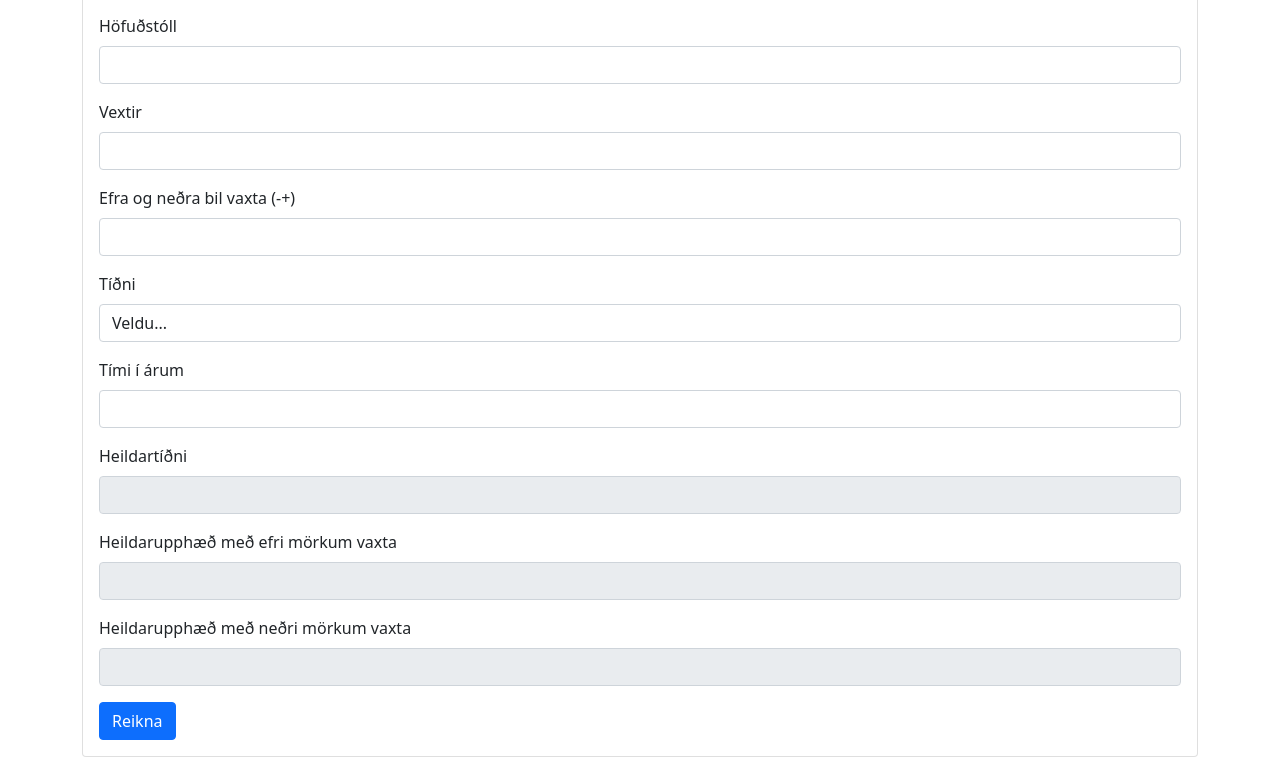
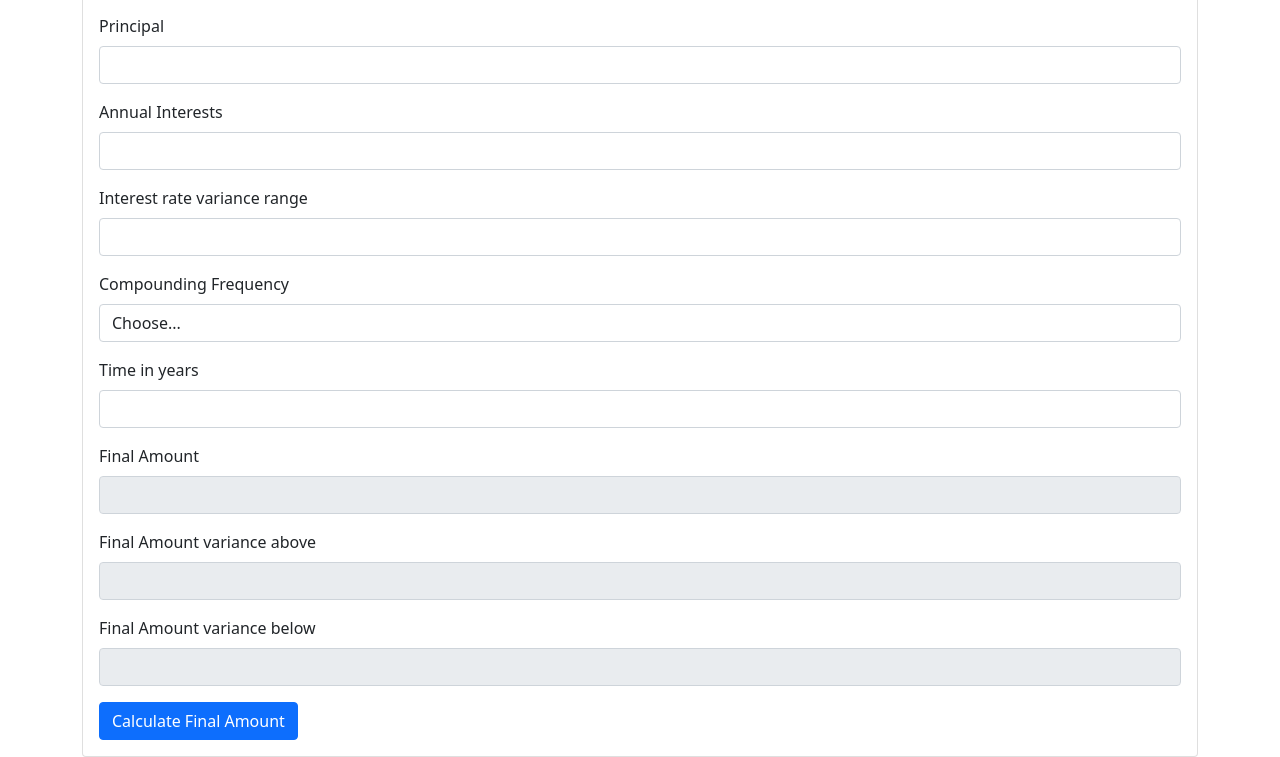
Before and after one commit to Einfaldlega-Hugmyndir/Compound_Interest_Calculator, a website built with webpack: page src/index.html in a window 1280 px wide. Shown: the part 124-881 px from the top of the page. Built offline with nearby package versions, Linux system fonts and the light colour scheme.

Commit message:
Revert "Icelandic translation"
This reverts commit 0f47bba8e075d5f876e065f84b05dec239a1341a.

```diff
--- a/src/index.html
+++ b/src/index.html
@@ -3,7 +3,7 @@
   <head>
     <meta charset="UTF-8" />
     <meta name="viewport" content="width=device-width, initial-scale=1.0" />
-    <title>Vaxtareiknivél</title>
+    <title>Compound Interest Calculator</title>
     <link
       href="https://cdn.jsdelivr.net/npm/bootstrap@5.0.2/dist/css/bootstrap.min.css"
       rel="stylesheet"
@@ -13,12 +13,12 @@
     <div class="container mt-5">
       <div class="card">
         <div class="card-header">
-          <h1>Vaxtareiknivél</h1>
+          <h1>Compound Interest Calculator</h1>
         </div>
         <div class="card-body">
           <form id="compoundInterestForm" class="needs-validation" novalidate>
             <div class="mb-3">
-              <label for="principal" class="form-label">Höfuðstóll</label>
+              <label for="principal" class="form-label">Principal</label>
               <input
                 type="number"
                 class="form-control"
@@ -27,11 +27,11 @@
                 required
               />
               <div class="invalid-feedback">
-                Vinsamlegast sláðu inn höfuðstól
+                Please enter the principal amount.
               </div>
             </div>
             <div class="mb-3">
-              <label for="rate" class="form-label">Vextir</label>
+              <label for="rate" class="form-label">Annual Interests</label>
               <input
                 type="number"
                 class="form-control"
@@ -40,11 +40,11 @@
                 required
               />
               <div class="invalid-feedback">
-                Vinsamlegast sláið inn vexti
+                Please enter the annual interest rate.
               </div>
             </div>
             <div class="mb-3">
-              <label for="variance" class="form-label">Efra og neðra bil vaxta (-+)</label>
+              <label for="variance" class="form-label">Interest rate variance range</label>
               <input
                 type="number"
                 class="form-control"
@@ -53,26 +53,28 @@
               />
             </div>
             <div class="mb-3">
-              <label for="compounding" class="form-label">Tíðni</label>
+              <label for="compounding" class="form-label"
+                >Compounding Frequency</label
+              >
               <select
                 class="form-control"
                 id="compounding"
                 name="compounding"
                 required
               >
-                <option value="">Veldu...</option>
-                <option value="1">Árlega</option>
-                <option value="2">Hálfs-árslega</option>
-                <option value="4">Fjórðungslega</option>
-                <option value="12">Mánaðarlega</option>
-                <option value="365">Daglega</option>
+                <option value="">Choose...</option>
+                <option value="1">Annually</option>
+                <option value="2">Semi-Annually</option>
+                <option value="4">Quarterly</option>
+                <option value="12">Monthly</option>
+                <option value="365">Daily</option>
               </select>
               <div class="invalid-feedback">
-                Vinsamlegast sláðu inn tíðni
+                Please select the compounding frequency.
               </div>
             </div>
             <div class="mb-3">
-              <label for="time" class="form-label">Tími í árum</label>
+              <label for="time" class="form-label">Time in years</label>
               <input
                 type="number"
                 class="form-control"
@@ -81,11 +83,11 @@
                 required
               />
               <div class="invalid-feedback">
-                Vinsamlegast sláið inn tíma í árum
+                Please enter the time in years.
               </div>
             </div>
             <div class="mb-3">
-              <label for="finalAmount" class="form-label">Heildartíðni</label>
+              <label for="finalAmount" class="form-label">Final Amount</label>
               <input
                 type="text"
                 class="form-control"
@@ -95,7 +97,7 @@
               />
             </div>
             <div class="mb-3">
-              <label for="finalAmountVarianceAbove" class="form-label">Heildarupphæð með efri mörkum vaxta</label>
+              <label for="finalAmountVarianceAbove" class="form-label">Final Amount variance above</label>
               <input
                 type="text"
                 class="form-control"
@@ -105,7 +107,7 @@
               />
             </div>
             <div class="mb-3">
-              <label for="finalAmountVarianceBelow" class="form-label">Heildarupphæð með neðri mörkum vaxta</label>
+              <label for="finalAmountVarianceBelow" class="form-label">Final Amount variance below</label>
               <input
                 type="text"
                 class="form-control"
@@ -115,7 +117,7 @@
               />
             </div>
             <button type="submit" id="calculate" class="btn btn-primary">
-              Reikna
+              Calculate Final Amount
             </button>
           </form>
         </div>
```
